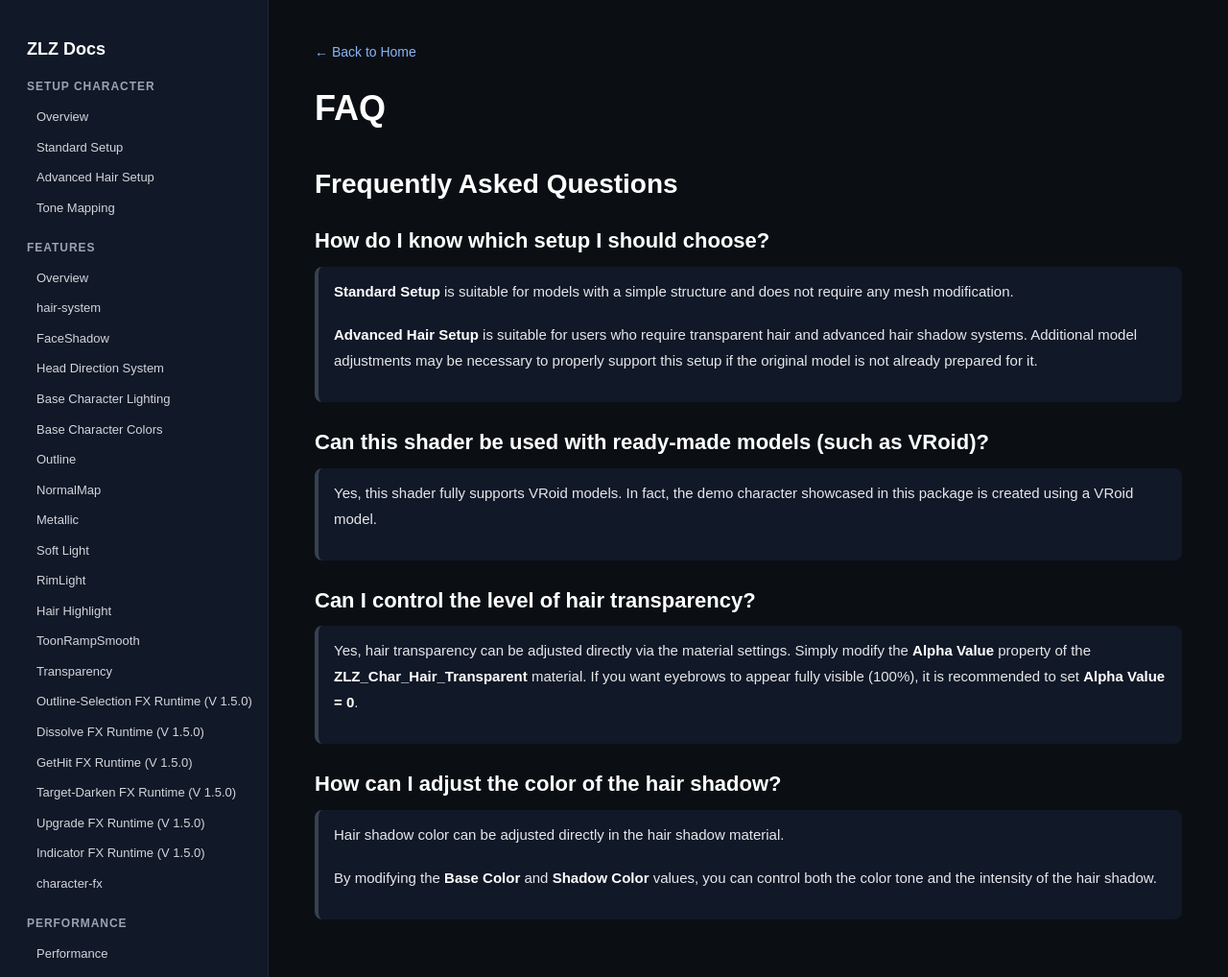
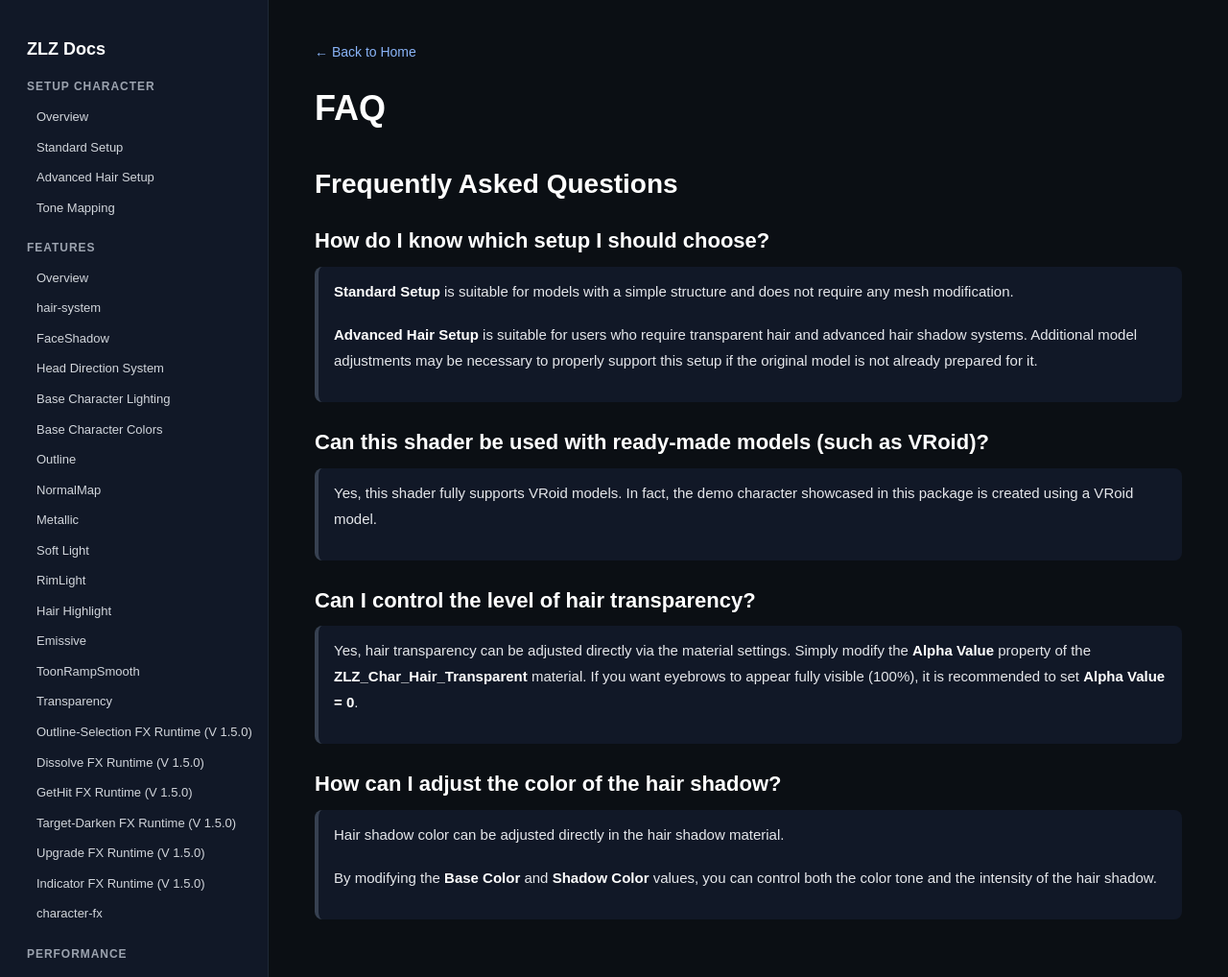
Before and after one commit to zlz-studio/zlz-studio.github.io, a Jekyll site: the page built from faq/index.md, in a window 1280 px wide and 1018 px high. Shown: the whole window at 96% size. Built offline with Jekyll 4.4.1, drawn with Linux system fonts in a browser that asks for light colours.

Commit message:
Update sidebar.html

```diff
--- a/_includes/sidebar.html
+++ b/_includes/sidebar.html
@@ -85,6 +85,11 @@
    Hair Highlight
 </a>
 
+<a href="{{ '/features/Emissive/' | relative_url }}"
+   class="{% if page.url contains '/features/Emissive/' %}active{% endif %}">
+   Emissive
+</a>
+
 <a href="{{ '/features/ToonRampSmooth/' | relative_url }}"
    class="{% if page.url contains '/features/ToonRampSmooth/' %}active{% endif %}">
    ToonRampSmooth
```
